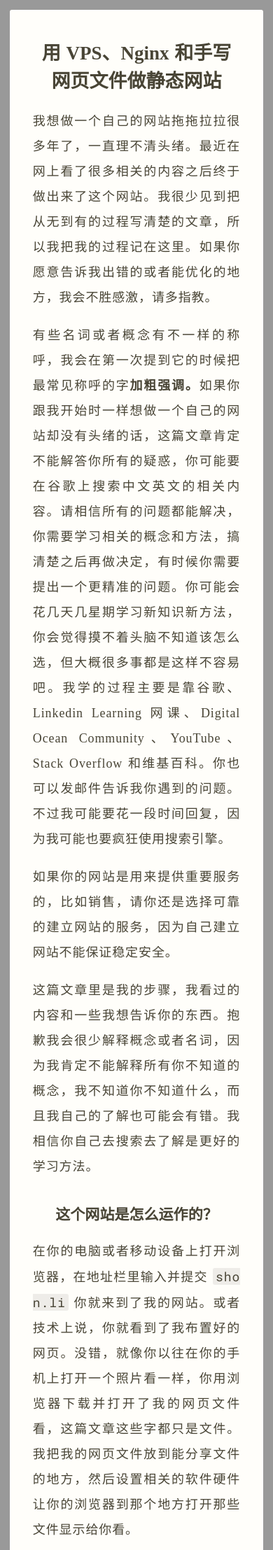
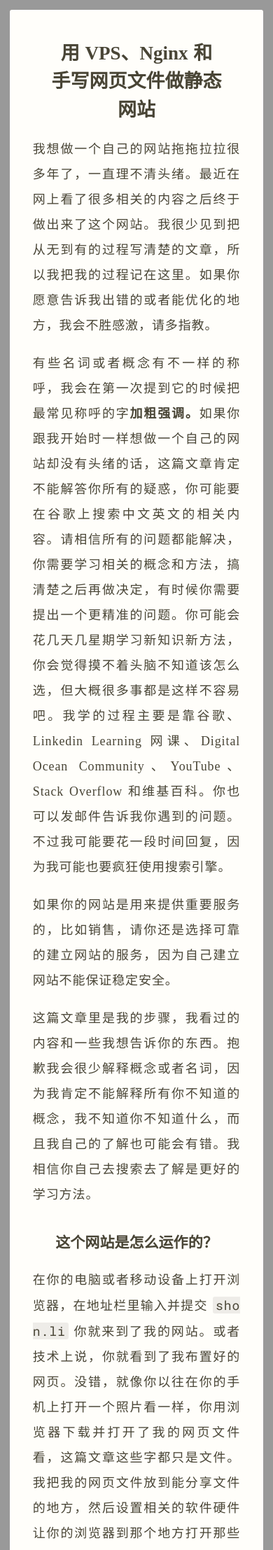
Before and after one commit to shon-li/shon-li.github.io, a Jekyll site: the page built from _posts/2020-05-10-website-building-journal.html, in a window 390 px wide. Shown: the top 2215 px of the page at 70% size. Built offline with Jekyll 4.4.1, drawn with Linux system fonts in a browser that asks for light colours.

Commit message:
Fix content page margin on narrow screen

```diff
--- a/assets/css/contents-page.scss
+++ b/assets/css/contents-page.scss
@@ -40,7 +40,7 @@ h1, h2, h3, h4, h5, h6 {
   text-align: right;
 }
 
-.contents-date {        // `.contents-date` selects the `span` inside `table td` in '/contents.html'
+.contents-date {      // `.contents-date` selects `.contents-table-col`'s `span` in '/contents.html'
   font-family: "Roboto Mono", monospace;
   font-weight: 370;
 }
--- a/assets/css/main.scss
+++ b/assets/css/main.scss
@@ -281,17 +281,12 @@ footer {
     padding-bottom: 1em;
   }
 
-  .contents-page {                    // `.contents-page` selects `main` in '/_layouts/default.html'
-    padding-top: 3em;
-    padding-bottom: .01em;
-  }
-
   .contents-table td {                      // `.contents-table` selects `table` in '/contents.html'
     vertical-align: top;
   }
 
-  h1, h2, h3, h4, h5, h6 {
-    max-width: 11.5em;
+  h1 {                                               // Avoid leaving one character at the last line
+    max-width: 9em;
   }
 
     a,
```
Also changed, not shown: 2 other files.
